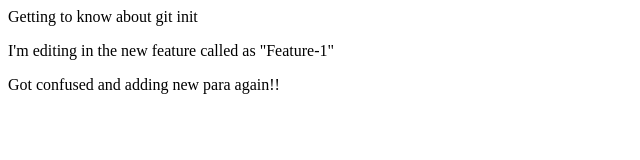
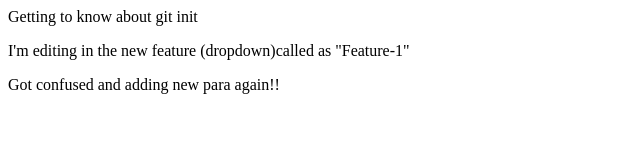
Before and after one commit to varshitha-besthu/Localrepo, a plain HTML site: page index.html in a window 1280 px wide. Shown: the full height of the page, 0-640 px from the left. Drawn offline with Linux system fonts and the light colour scheme.

```diff
--- a/index.html
+++ b/index.html
@@ -1,5 +1,5 @@
 <p>Getting to know about git init</p>
 
-<p> I'm editing in the new feature called as "Feature-1"</p>
+<p> I'm editing in the new feature (dropdown)called as "Feature-1"</p>
 
 <p> Got confused and adding new para again!!</p>
```
